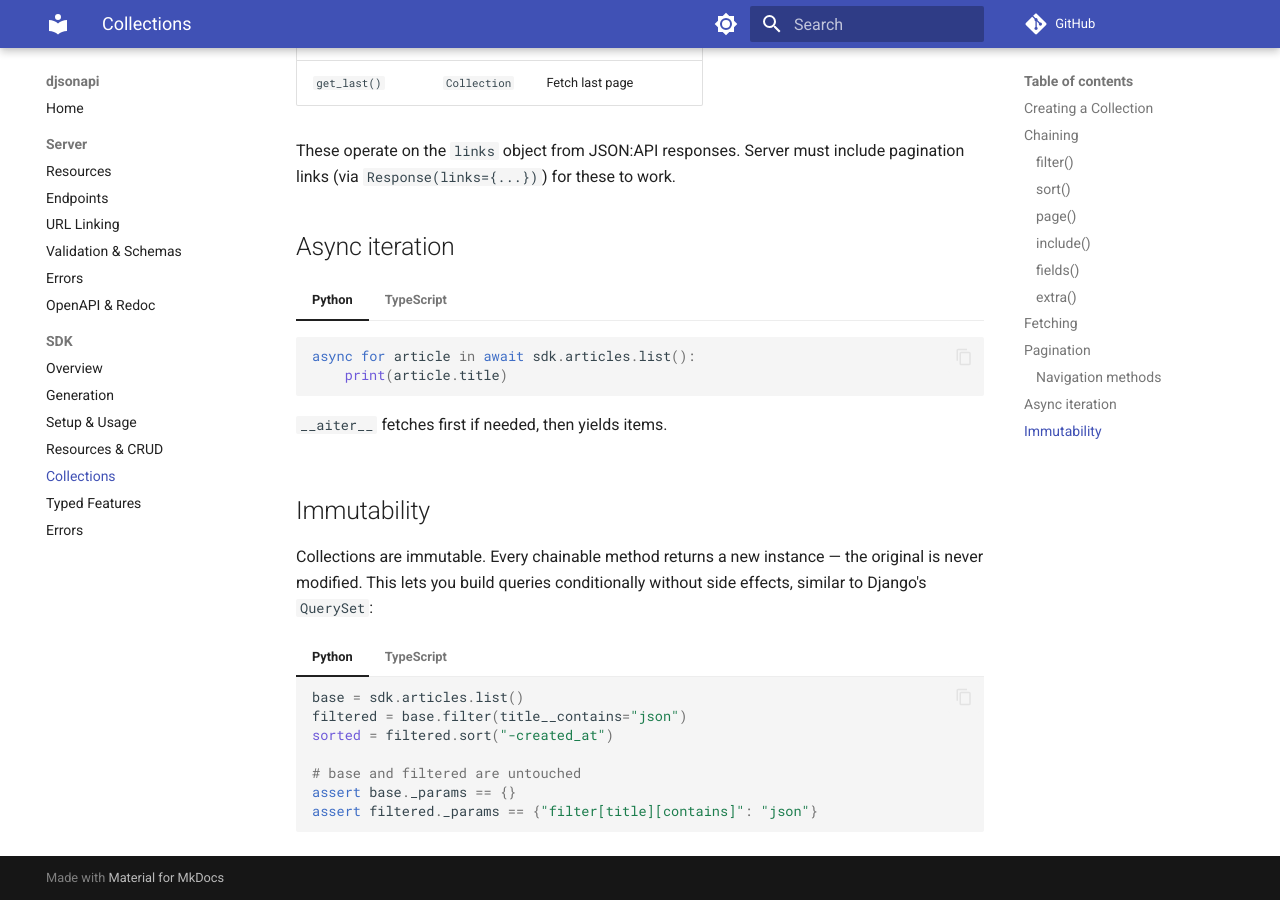
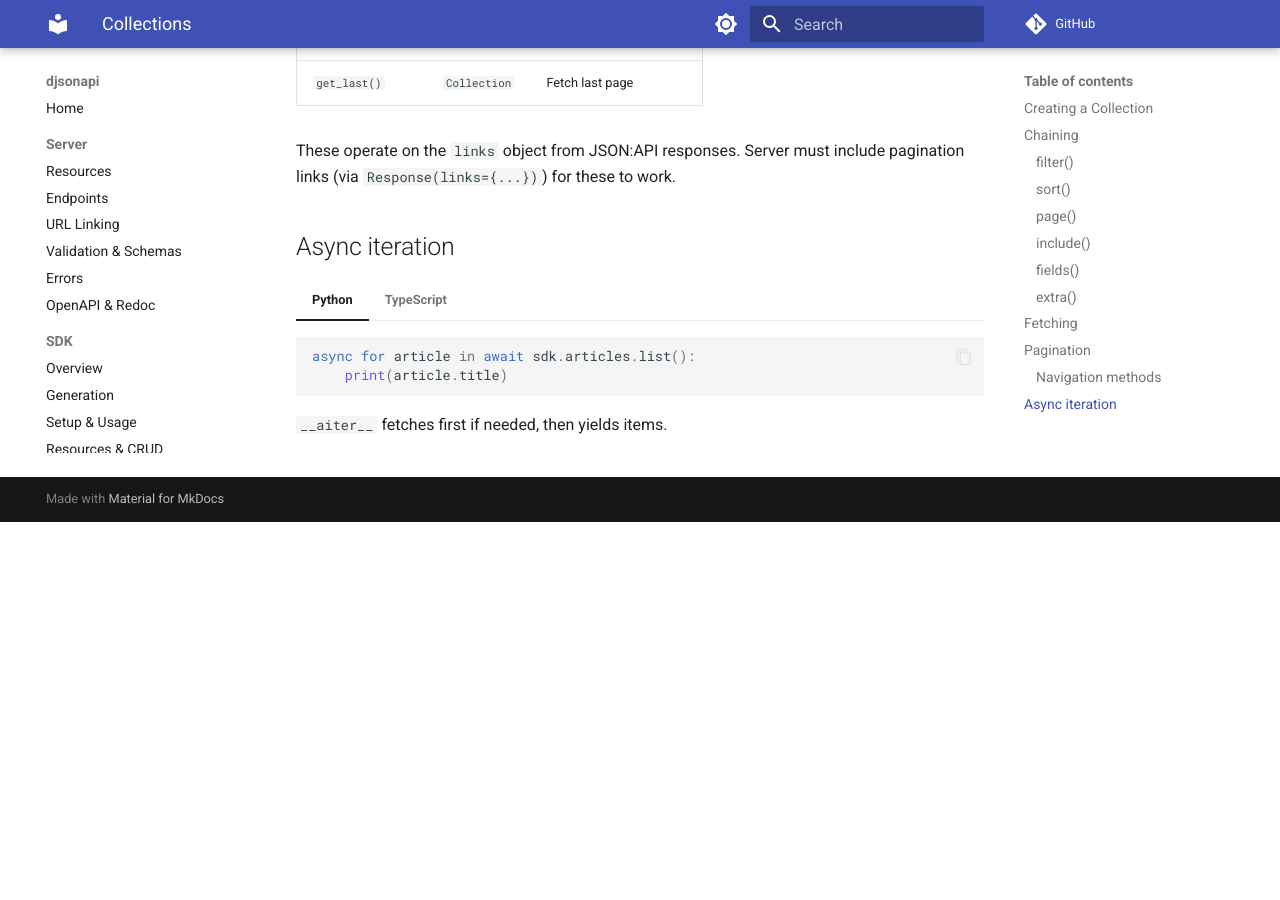
Before and after one commit to kbairak/django-jsonapi, an MkDocs documentation site: the page built from docs/sdk/collection.md, in a window 1280 px wide and 900 px high, scrolled down 3313 px. Built offline with MkDocs 1.6.1 and Material for MkDocs 9.7.7, drawn with Linux system fonts in a browser that asks for light colours; comment, search, counter and statistics services are not loaded; after the commit the page ends 3835 px from its top, so only the background shows below that.

Commit message:
fix: use astral-sh/setup-uv@v7 (v9 tag not available)
docs: add rpc url name pattern to table

docs: add include example to TS plural relationships

docs: simplify TS fetch to one-liner

docs: fix TS pagination — .fetch() and camelCase method names

docs: remove redundant immutability section

````diff
--- a/docs/sdk/collection.md
+++ b/docs/sdk/collection.md
@@ -191,8 +191,7 @@ Non-standard query parameters:
 === "TypeScript"
 
     ```typescript
-    const articles = sdk.articles.list();
-    await articles.fetch();
+    const articles = await sdk.articles.list().fetch();
     // GET /articles
 
     console.log(articles.at(0));  // first article
@@ -287,31 +286,3 @@ pagination links (via `Response(links={...})`) for these to work.
     }
     ```
     `Collection` implements `AsyncIterable<T>`. Iteration triggers fetch.
-
-## Immutability
-
-Collections are immutable. Every chainable method returns a new instance — the
-original is never modified. This lets you build queries conditionally without
-side effects, similar to Django's `QuerySet`:
-
-=== "Python"
-
-    ```python
-    base = sdk.articles.list()
-    filtered = base.filter(title__contains="json")
-    sorted = filtered.sort("-created_at")
-
-    # base and filtered are untouched
-    assert base._params == {}
-    assert filtered._params == {"filter[title][contains]": "json"}
-    ```
-
-=== "TypeScript"
-
-    ```typescript
-    const base = sdk.articles.list();
-    const filtered = base.filter({ title__contains: "json" });
-    const sorted = filtered.sort("-created_at");
-
-    // base._params is unchanged
-    ```
````
Also changed, not shown: other parts of docs/sdk/collection.md (+4 -4 lines), docs/sdk/resource.md (+6 -0 lines), docs/server/endpoints.md (+1 -0 lines), 1 other file.
